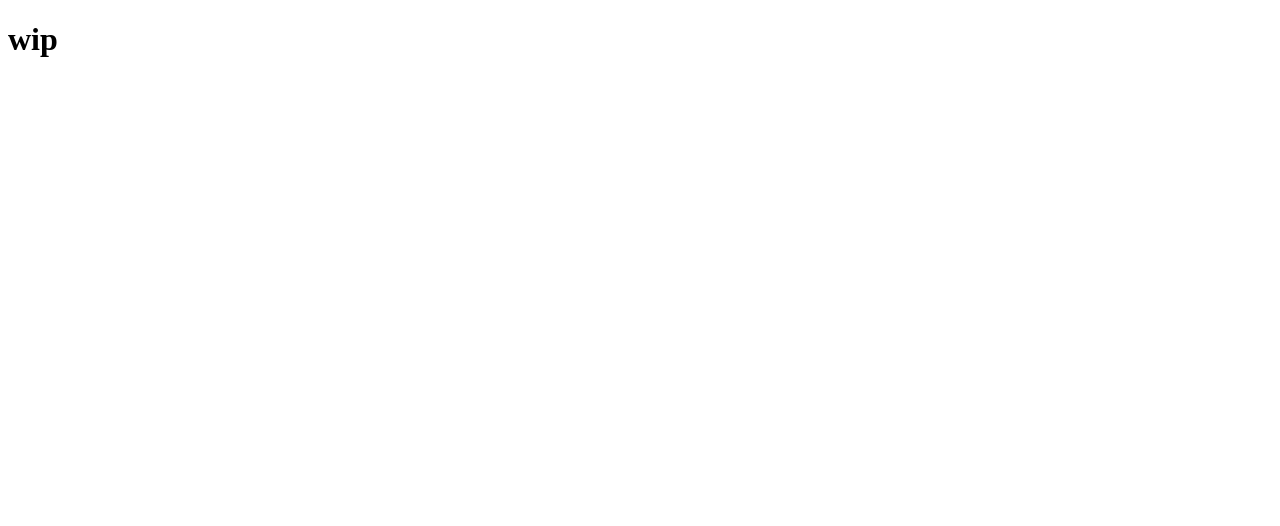
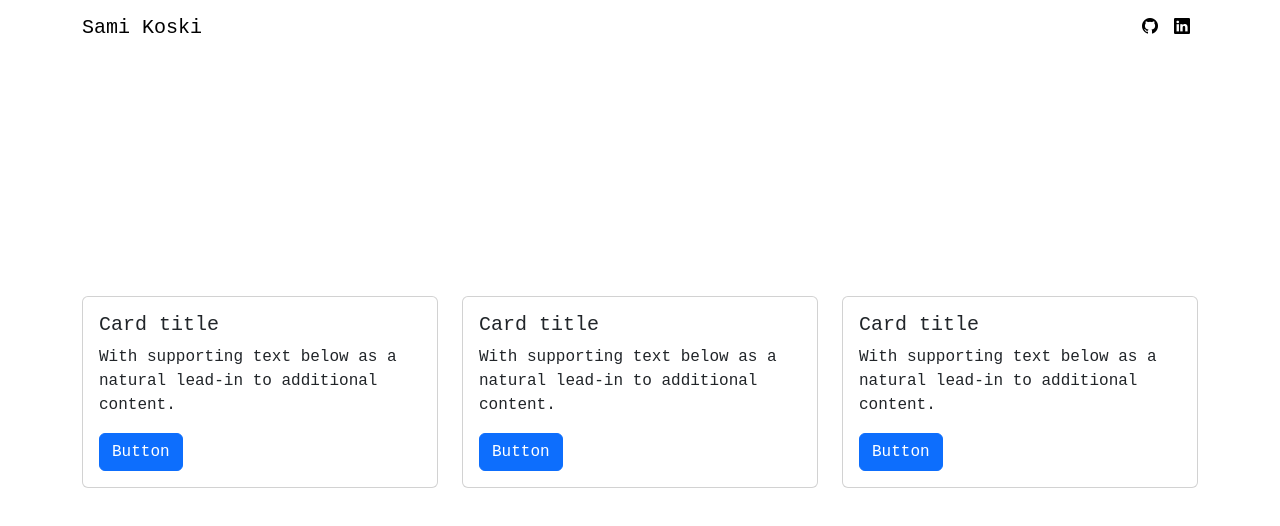
Before and after one commit to koskisami/koskisami.github.io, a plain HTML site: page index.html in a window 1280 px wide. Drawn offline with nearby package versions, Linux system fonts and the light colour scheme; a web font is replaced by a local one.

Commit message:
added alot
bootstrap
base site
dark and light mode switching

```diff
--- a/css/style.css
+++ b/css/style.css
@@ -0,0 +1,6 @@
+@import url('https://fonts.googleapis.com/css2?family=Azeret+Mono:ital,wght@0,100;0,200;0,300;0,400;0,500;0,600;0,700;0,800;0,900;1,100;1,200;1,300;1,400;1,500;1,600;1,700;1,800;1,900&display=swap');
+
+body {
+    font-family: 'Azeret Mono', monospace;
+    transition: all 0.2s ease-in;
+}
--- a/index.html
+++ b/index.html
@@ -1,12 +1,65 @@
 <!DOCTYPE html>
 <html lang="en">
+
 <head>
+    <link rel="stylesheet" href="css/bootstrap.min.css">
+    <link rel="stylesheet" href="css/style.css">
+    <link rel="stylesheet" href="https://cdn.jsdelivr.net/npm/bootstrap-icons@1.10.5/font/bootstrap-icons.css">
     <meta charset="UTF-8">
     <meta http-equiv="X-UA-Compatible" content="IE=edge">
     <meta name="viewport" content="width=device-width, initial-scale=1.0">
     <title>Document</title>
 </head>
-<body>
-    <h1>wip</h1>
+
+<body id="body" class="vh-100 position-relative">
+    <nav class="z-1 navbar navbar-expand">
+        <div class="container">
+            <a class="navbar-brand" href="#">Sami Koski</a>
+
+                <ul class="navbar-nav flex-row flex-wrap ms-md-auto">
+                    <li class="nav-item">
+                        <a class="nav-link active" aria-current="page" href="#"><i class="bi bi-github"></i></a>
+                    </li>
+                    <li class="nav-item">
+                        <a class="nav-link active" aria-current="page" href="#"><i class="bi bi-linkedin"></i></a>
+                    </li>
+                </ul>
+        </div>
+    </nav>
+    <div class="z-0 container position-absolute top-50 start-50 translate-middle">
+        <div class="row">
+            <div class="col-lg-4 pb-3">
+                <div class="card">
+                    <div class="card-body">
+                        <h5 class="card-title">Card title</h5>
+                        <p class="card-text">With supporting text below as a natural lead-in to additional content.</p>
+                        <a href="#" class="btn btn-primary">Button</a>
+                    </div>
+                </div>
+            </div>
+            <div class="col-lg-4 pb-3">
+                <div class="card">
+                    <div class="card-body">
+                        <h5 class="card-title">Card title</h5>
+                        <p class="card-text">With supporting text below as a natural lead-in to additional content.</p>
+                        <a href="#" class="btn btn-primary">Button</a>
+                    </div>
+                </div>
+            </div>
+            <div class="col-lg-4 pb-3">
+                <div class="card">
+                    <div class="card-body">
+                        <h5 class="card-title">Card title</h5>
+                        <p class="card-text">With supporting text below as a natural lead-in to additional content.</p>
+                        <a href="#" class="btn btn-primary">Button</a>
+                    </div>
+                </div>
+            </div>
+        </div>
+    </div>
+
 </body>
+<script src="js/js.js"></script>
+<script src="js/bootstrap.min.js"></script>
+
 </html>
--- /dev/null
+++ b/js/js.js
@@ -0,0 +1,22 @@
+const body = document.getElementById("body");
+const prefersDarkMode = window.matchMedia("(prefers-color-scheme:dark)").matches;
+
+function themeSwitch () {
+    if (prefersDarkMode == true) {
+        body.setAttribute('data-bs-theme', 'dark');
+    } else {
+        body.setAttribute('data-bs-theme', 'light');
+    }
+
+    window.matchMedia('(prefers-color-scheme: dark)')
+        .addEventListener('change', ({ matches }) => {
+            if (matches) {
+                body.setAttribute('data-bs-theme', 'dark');
+            } else {
+                body.setAttribute('data-bs-theme', 'light');
+            }
+        })
+
+}
+
+window.onload = themeSwitch();
```
Also changed, not shown: css/bootstrap.min.css (added), js/bootstrap.min.js (added), 2 other files.
